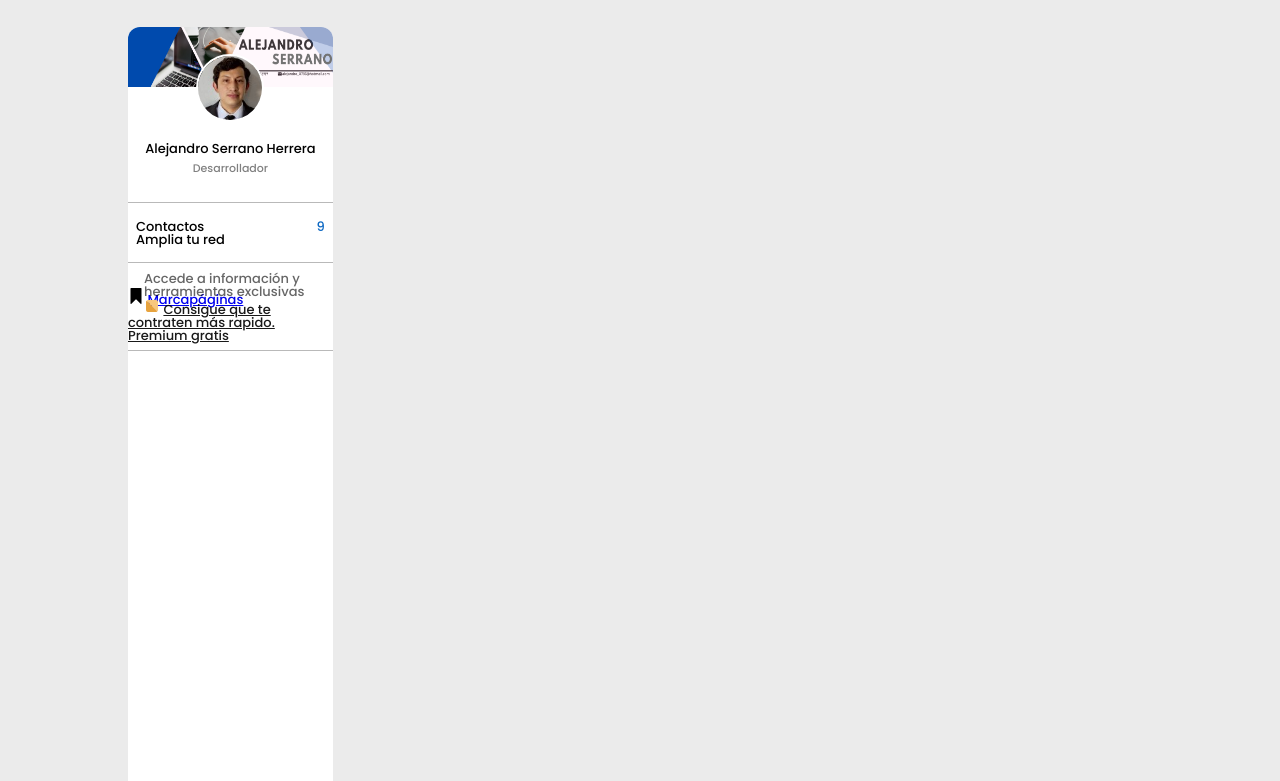
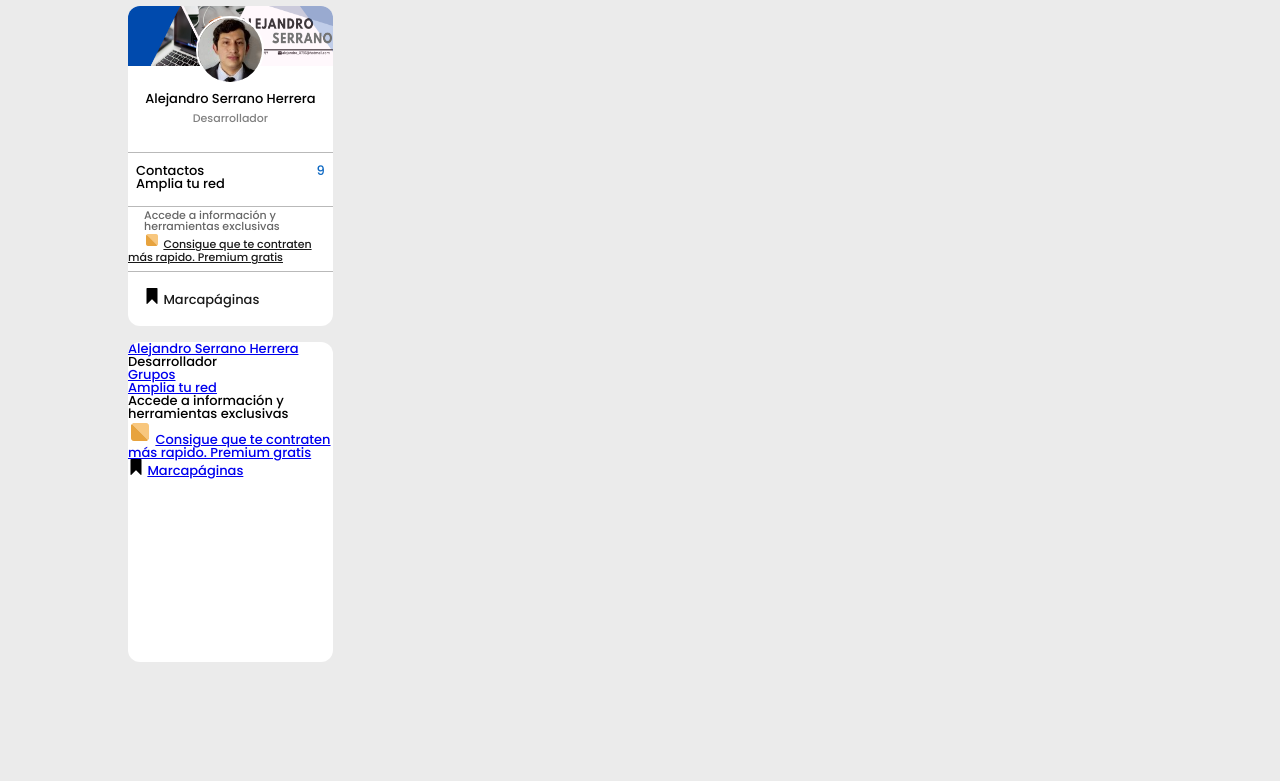
Before and after one commit to SerranoH93/Clon-de-Linkedin, a plain HTML site: page index.html in a window 1280 px wide. Shown: the part 72-853 px from the top of the page. After the commit the page ends 800 px from the top, so only its background shows below. Drawn offline with Linux system fonts and the light colour scheme.

Commit message:
Arregle lado izquierdo y agregue barra de grupo, eventos y hastag seguidos

```diff
--- a/css/style.css
+++ b/css/style.css
@@ -83,6 +83,7 @@ nav .derecha .productos{
     justify-content: center;
     gap: 8px;
     cursor: pointer;
+    white-space: nowrap;
 }
 
 nav .derecha .inicio img,
@@ -118,6 +119,10 @@ nav .derecha .usuario .flecha-abajo{
     cursor: pointer;
 }
 
+nav .derecha .arreglo-de-flecha{
+    display: flex;
+}
+
 nav .derecha .productos .img-productor{
     display: flex;
     justify-content: center;
@@ -146,22 +151,22 @@ nav .derecha a{
     margin: 30px auto;
 }
 
-.barra-izquierda{
+.barra-izquierda .izq-arriba{
     background: #fff;
     width: 100%;
-    height: 900px;
+    height: 320px;
     position: relative;
     border-radius: 12px;
     overflow: hidden;
 }
 
-.barra-izquierda .foto-portada{
+.barra-izquierda .izq-arriba .foto-portada{
     width: 100%;
     height: 60px;
     position: absolute;
 }
 
-.barra-izquierda .foto-perfil-barra{
+.barra-izquierda .izq-arriba .foto-perfil-barra{
     position: relative;
     left: 50%;
     transform:translate(-50%);
@@ -172,7 +177,7 @@ nav .derecha a{
     border: 2px solid white;
 }
 
-.barra-izquierda .perfil{
+.barra-izquierda .izq-arriba .perfil{
     position: relative;
     text-align: center;
     top: 5%;
@@ -183,23 +188,23 @@ nav .derecha a{
     height: 60px;
 }
 
-.barra-izquierda .perfil a{
+.barra-izquierda .izq-arriba .perfil a{
     text-decoration: none;
     color: black;
 
 }
 
-.barra-izquierda .perfil a:hover{
+.barra-izquierda .izq-arriba .perfil a:hover{
     text-decoration: underline blueviolet;
 
 }
 
-.barra-izquierda .perfil small{
+.barra-izquierda .izq-arriba .perfil small{
     font-size: 11px;
     color: gray;
 }
 
-.barra-izquierda .barra-contactos{
+.barra-izquierda .izq-arriba .barra-contactos{
     position: relative;
     display: flex;
     justify-content: space-between;
@@ -210,47 +215,48 @@ nav .derecha a{
     border-bottom: 1px solid #B9B9B9
 }
 
-.barra-izquierda .barra-contactos:hover{
+.barra-izquierda .izq-arriba .barra-contactos:hover{
     background: rgba(0, 0, 0, 0.1);
 }
 
-.barra-izquierda .barra-contactos .contactos .numero-de-contactos{
+.barra-izquierda .izq-arriba .barra-contactos .contactos .numero-de-contactos{
     color: #0a66c2;
 }
 
-.barra-izquierda .barra-contactos .contactos a{
+.barra-izquierda .izq-arriba .barra-contactos .contactos a{
     text-decoration: none;
     color: black;
 }
 
-.barra-izquierda .barra-contactos .contactos{
+.barra-izquierda .izq-arriba .barra-contactos .contactos{
     display: flex;
     align-items: center;
     justify-content: space-between;
 }
 
-.barra-izquierda .premium{
+.barra-izquierda .izq-arriba .premium{
     position: relative;
     top: 7%;
     border-bottom: 1px solid #B9B9B9;
     padding-bottom: 8px;
 }
 
-.barra-izquierda .premium:hover{
+.barra-izquierda .izq-arriba .premium:hover{
     background: rgba(0, 0, 0, 0.1);
     cursor: pointer;
 }
 
-.barra-izquierda .premium h6{
+.barra-izquierda .izq-arriba .premium h6{
     display: flex;
     gap: 8px;
     align-items: center;
     margin-left: 16px;
     color: rgba(0,0,0,0.6);
     font-weight: 100;
+    font-size: 11px;
 }
 
-.barra-izquierda .premium img{
+.barra-izquierda .izq-arriba .premium img{
     gap: 8px;
     width: 16px;
     height: 16px;
@@ -259,7 +265,46 @@ nav .derecha a{
     justify-content: space-between;
 }
 
-.barra-izquierda .premium a{
+.barra-izquierda .izq-arriba .premium a{
     align-items: center;
     color: rgba(0,0,0,0.9);
+    font-size: 11px;
 }
+
+.barra-izquierda .izq-arriba .marcapaginas{
+    position: relative;
+    top: 8%;
+    padding-bottom: 12px;
+    padding-top: 12px;
+}
+
+.barra-izquierda .izq-arriba .marcapaginas:hover{
+    background: rgba(0, 0, 0, 0.1);
+    cursor: pointer;
+}
+
+.barra-izquierda .izq-arriba .marcapaginas img{
+    gap: 8px;
+    width: 16px;
+    height: 16px;
+    margin-left: 16px;
+    align-items: center;
+    justify-content: space-between;
+}
+
+.barra-izquierda .izq-arriba .marcapaginas a{
+    align-items: center;
+    justify-content: space-between;
+    color: rgba(0,0,0,0.9);
+    text-decoration: none;
+}
+
+.barra-izquierda .izq-abajo{
+    background: #fff;
+    width: 100%;
+    height: 320px;
+    margin-top: 16px;
+    position: relative;
+    border-radius: 12px;
+    overflow: hidden;
+}
--- a/index.html
+++ b/index.html
@@ -57,14 +57,20 @@
 
                 <div class="usuario">
                     <img class="foto-perfil" src="assets/foto-perfil.jpg" width="32px" height="32px" alt="Alejandro Serrano Herrera">
+                    <div class="arreglo-de-flecha">
                         <h6>Yo</h6>
                         <img class="flecha-abajo" src="assets/flecha-abajo.png" alt="Flecha abajo">
                     </div>
 
+                </div>
+
                 <div class="productos">
                     <img class="img-productor" src="assets/productos.png" alt="Productos">
+                    <div class="arreglo-de-flecha">
                         <h6>Productos</h6>
                         <img class="flecha-abajo" src="assets/flecha-abajo.png" alt="Flecha abajo">
+                    </div>
+
                 </div>
 
                 <a href="https://www.linkedin.com/premium/survey/?destRedirectURL=https%3A%2F%2Fwww.linkedin.com%2Ffeed%2F&upsellOrderOrigin=premium_nav_upsell_text">Probar premium gratis</a>
@@ -75,8 +81,10 @@
 
     <div class="container">
 
+
         <div class="barra-izquierda">
 
+            <div class="izq-arriba">
                 <img class="foto-portada" src="assets/Foto-portada.png" alt="Foto de perfil">
 
                 <img class="foto-perfil-barra"src="assets/foto-perfil.jpg" alt="Foto de portada">
@@ -107,23 +115,55 @@
                     <img src="assets/marcador.png" alt="Marcador">
                     <a href="https://www.linkedin.com/my-items/learning/">Marcapáginas</a>
                 </div>
+            </div>
 
+
+
+            <div class="izq-abajo">
+                <div class="grupos">
+                    <a href="https://www.linkedin.com/in/serranoh93/">Alejandro Serrano Herrera</a>
+                    <small>Desarrollador</small>
                 </div>
+
+                <div class="barra-contactos">
+                    <div class="contactos">
+                        <a href="https://www.linkedin.com/groups/">Grupos</a>
+                    </div>
+
+                <div class="contactos">
+                    <a href="https://www.linkedin.com/mynetwork/">Amplia tu red</a>
+                </div>
+                </div>
+
+                <div class="premium">
+                    <h6>Accede a información y herramientas exclusivas</h6>
+                    <img src="assets/medalla-premium.png" alt="Medalla premium">
+                    <a href="https://www.linkedin.com/premium/products/?destRedirectURL=https%3A%2F%2Fwww.linkedin.com%2Ffeed%2F&family=JSS&intentType=SEEK_JOB&upsellOrderOrigin=premium_homepage_identity_upsell&utype=job">Consigue que te contraten más rapido. Premium gratis</a>
+                </div>
+
+                <div class="marcapaginas">
+                    <img src="assets/marcador.png" alt="Marcador">
+                    <a href="https://www.linkedin.com/my-items/learning/">Marcapáginas</a>
+                </div>
+            </div>
+        </div>
+
+
 
 
         <main>
             <div class="menu-principal">
-
             </div>
         </main>
 
         <aside>
             <div class="barra-derecha">
+            </div>
+        </aside>
+
+    </div>
 
 
-         </div>
-    </aside>
-    </div>
 
 
 
```
Lines whose indentation alone changed are shown as unchanged.
